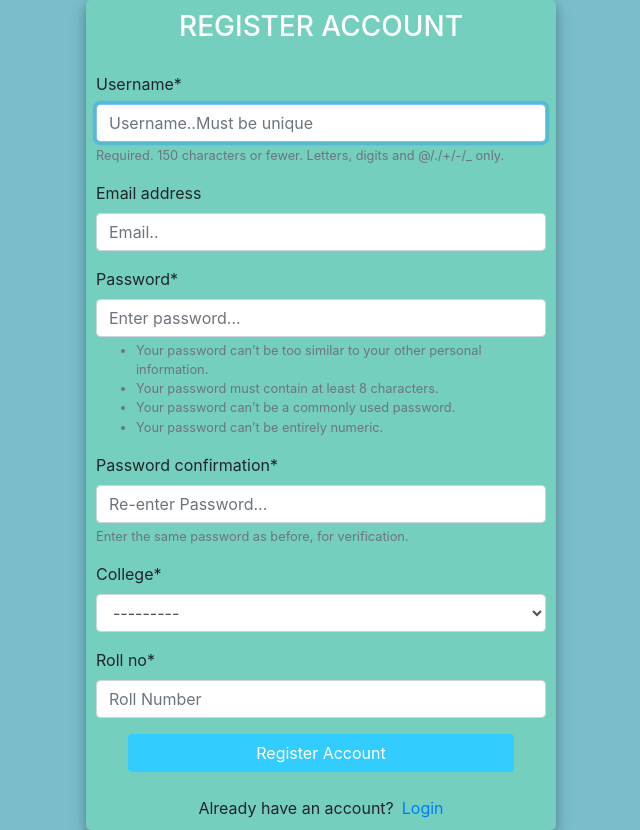
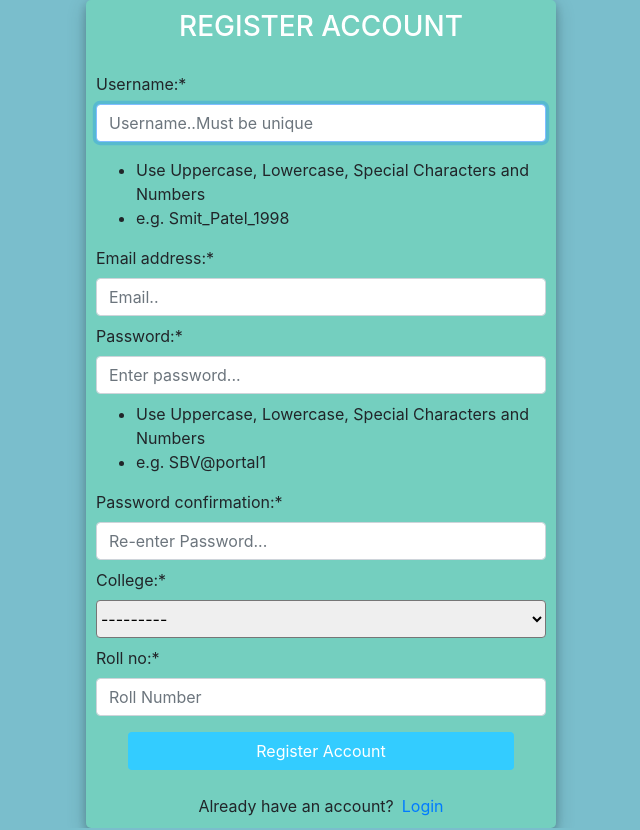
Before and after one commit to SmitVasoya3110/Eligibility-Portal, a Django app: page /signup/ in a window 1280 px wide. Shown: the whole page, without its empty margins (319-959 px from the left). Run offline with Django 3.2, Linux system fonts and the light colour scheme; data comes from the database, SQL or seed files in the repository; some libraries are stand-ins or nearby versions.

Commit message:
Register tamplate modified

```diff
--- a/exam/templates/exam/register.html
+++ b/exam/templates/exam/register.html
@@ -29,10 +29,12 @@
 
     .form_container {
         margin-top: 20px;
+        width: 100%;
     }
 
     #form-title{
         color: #fff;
+
     }
     .login_btn {
         width: 100%;
@@ -46,29 +48,20 @@
     .login_container {
         padding: 0 2rem;
     }
-    .input-group-text {
-        background: #f7ba5b !important;
-        color: white !important;
-        border: 0 !important;
-        border-radius: 0.25rem 0 0 0.25rem !important;
-    }
-    .input_user,
-    .input_pass:focus {
-        box-shadow: none !important;
-        outline: 0px !important;
-    }
+
     #messages{
         background-color: grey;
         color: #fff;
         padding: 10px;
         margin-top: 10px;
     }
-    .clg{
-        width:100%;
-        height: calc(1.5em + .75rem + 2px);
+    #id_college{
+        height: 2.4em;
+    width: 100%;
+    border-radius: 4px;
     }
-    .field{
-        width:200%;
+    .form{
+        min-width: 100%;
     }
 
 </style>
@@ -82,10 +75,41 @@
             </div>
             <div class="d-flex justify-content-center form_container">
 
-                <form method="POST" action="">
+                <form method="POST" action="" class="form">
                     {% csrf_token %}
-                        {{user_form|crispy}}
-                        {{ student_form|crispy }}
+                    {{ user_form.username.label_tag }}*
+                    <div class="input-group mb-3">
+                        {{ user_form.username }}
+
+                    </div>
+                    <ul>
+                        <li>Use Uppercase, Lowercase, Special Characters and Numbers</li>
+                        <li>e.g. Smit_Patel_1998</li>
+                    </ul>
+                    {{ user_form.email.label_tag }}*
+                    <div class="input-group mb-2">
+                        {{ user_form.email }}
+                    </div>
+                    {{ user_form.password1.label_tag }}*
+                    <div class="input-group mb-2">
+                        {{ user_form.password1 }}
+                    </div>
+                    <ul>
+                        <li>Use Uppercase, Lowercase, Special Characters and Numbers</li>
+                        <li>e.g. SBV@portal1</li>
+                    </ul>
+                    {{ user_form.password2.label_tag }}*
+                    <div class="input-group mb-2">
+                        {{ user_form.password2 }}
+                    </div>
+                    {{ student_form.college.label_tag }}*
+                    <div class="input-group mb-2 field">
+                        {{ student_form.college }}
+                    </div>
+                    {{ student_form.roll_no.label_tag }}*
+                    <div class="input-group mb-2">
+                        {{ student_form.roll_no }}
+                    </div>
 
                        <div class="d-flex justify-content-center mt-3 login_container">
                          <input class="btn login_btn" type="submit" value="Register Account">
```
